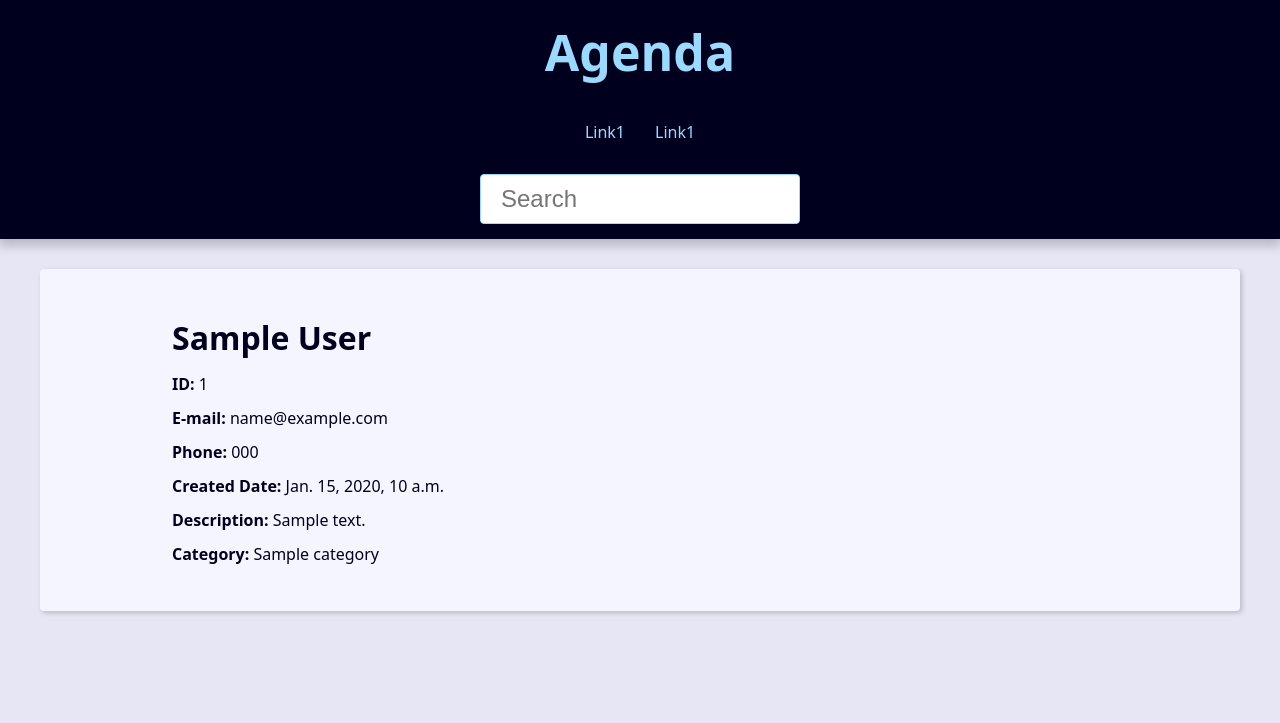
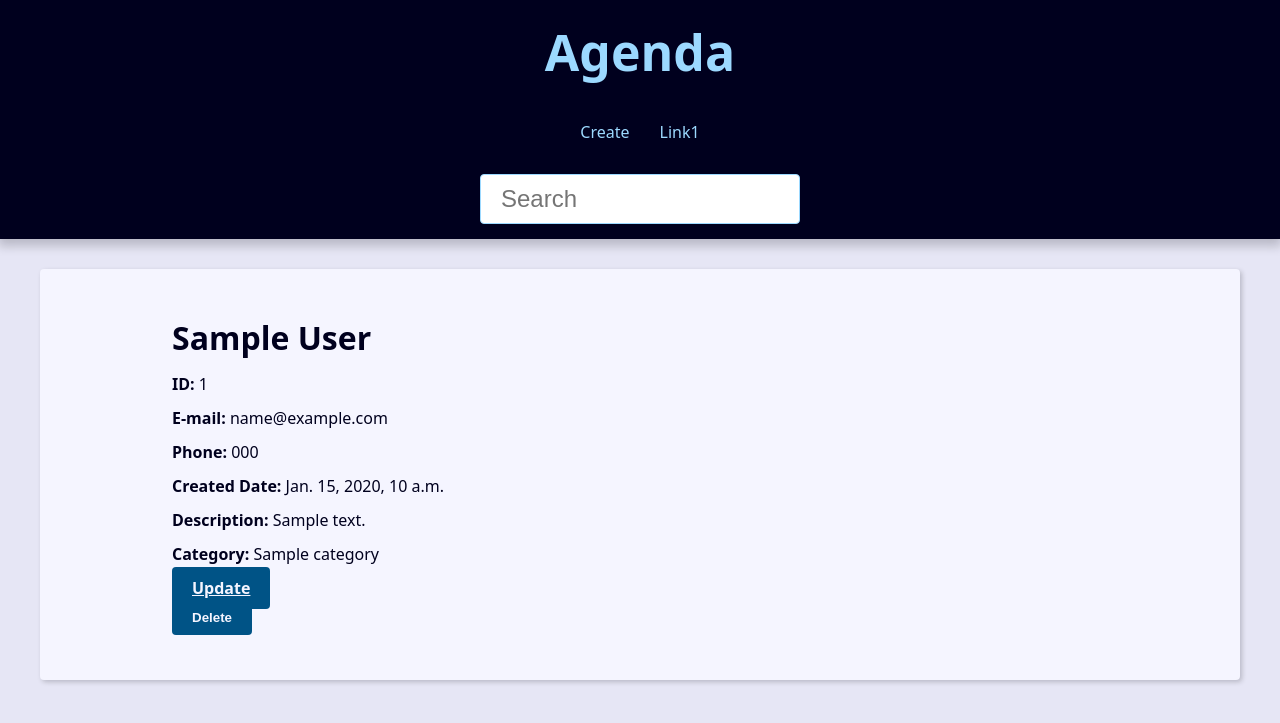
Before and after one commit to daniela034/agenda_django, a Django app: page /contact/1/ in a window 1280 px wide. Shown: the top 723 px of the page. Run offline with Django 4.2, Linux system fonts and the light colour scheme; tables that the repository leaves empty hold one stand-in row (values such as "Sample post").

Commit message:
delete and update buttons and actions

```diff
--- a/base_templates/global/partials/header.html
+++ b/base_templates/global/partials/header.html
@@ -6,7 +6,7 @@
     <nav class="menu">
       <ul class="menu-list">
         <li class="menu-item">
-          <a href="" class="menu-link">Link1</a>
+          <a href="{% url 'contact:create' %}" class="menu-link">Create</a>
         </li>
         <li class="menu-item">
           <a href="" class="menu-link">Link1</a>
--- a/contact/templates/contact/contact.html
+++ b/contact/templates/contact/contact.html
@@ -11,5 +11,21 @@
         <p><b>Created Date:</b> {{ contact.created_date }}</p>
         <p><b>Description:</b> {{ contact.description }}</p>
         <p><b>Category:</b> {{ contact.category.name }}</p>
+
+        <div class="contact-links">
+            <a class="btn btn-link" href={% url 'contact:update' contact.id %}>Update</a>
+            {% comment "" %}o delete vai mexer na base de dados por isso temos que criar de diferente maneira{% endcomment %}
+            <form action="{% url 'contact:delete' contact.id %}" method="POST">
+                {% csrf_token %}
+                {% if confirmation == 'no' %}
+                    <input type="hidden" name="confirmation" value="yes">
+                    <button class="btn btn-link btn-delete" type="submit">Agree?</button>
+                {% else %}
+                    <button class="btn btn-link btn-delete" type="submit">Delete</button>
+
+                {% endif %}
+                </form>
+        </div>
+
     </div>
 {% endblock content %}
--- a/contact/templates/contact/create.html
+++ b/contact/templates/contact/create.html
@@ -6,7 +6,7 @@
     <h2>Contact</h2>
 
     <form
-      action="{% url 'contact:create' %}"
+      action="{{form_action}}"
       method="POST"
       enctype="multipart/form-data"
     >
--- a/contact/urls.py
+++ b/contact/urls.py
@@ -11,6 +11,9 @@ urlpatterns = [
     # quando são paginas dinâmicas por exemplo para o contacto
     # usamos o CRUD
     path('contact/<int:contact_id>/', views.contact, name='contact'), # leitura
-    path('contact/create/', views.create, name='create')
+    path('contact/create/', views.create, name='create'),
+    path('contact/<int:contact_id>/update/', views.update, name='update'), # update do contacto
+    path('contact/<int:contact_id>/delete/', views.delete, name='delete'), # update do contacto
+
 
 ]
```
Also changed, not shown: contact/views/contact_forms.py (+43 -5 lines).
